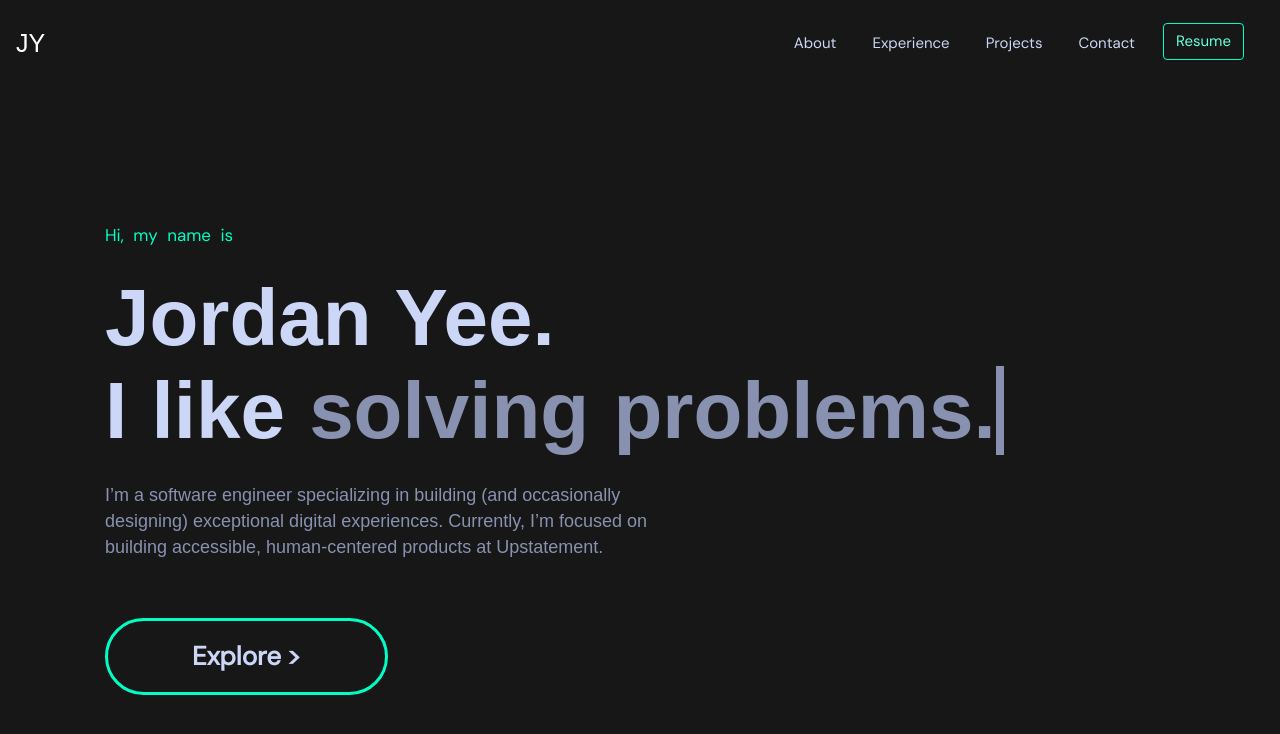
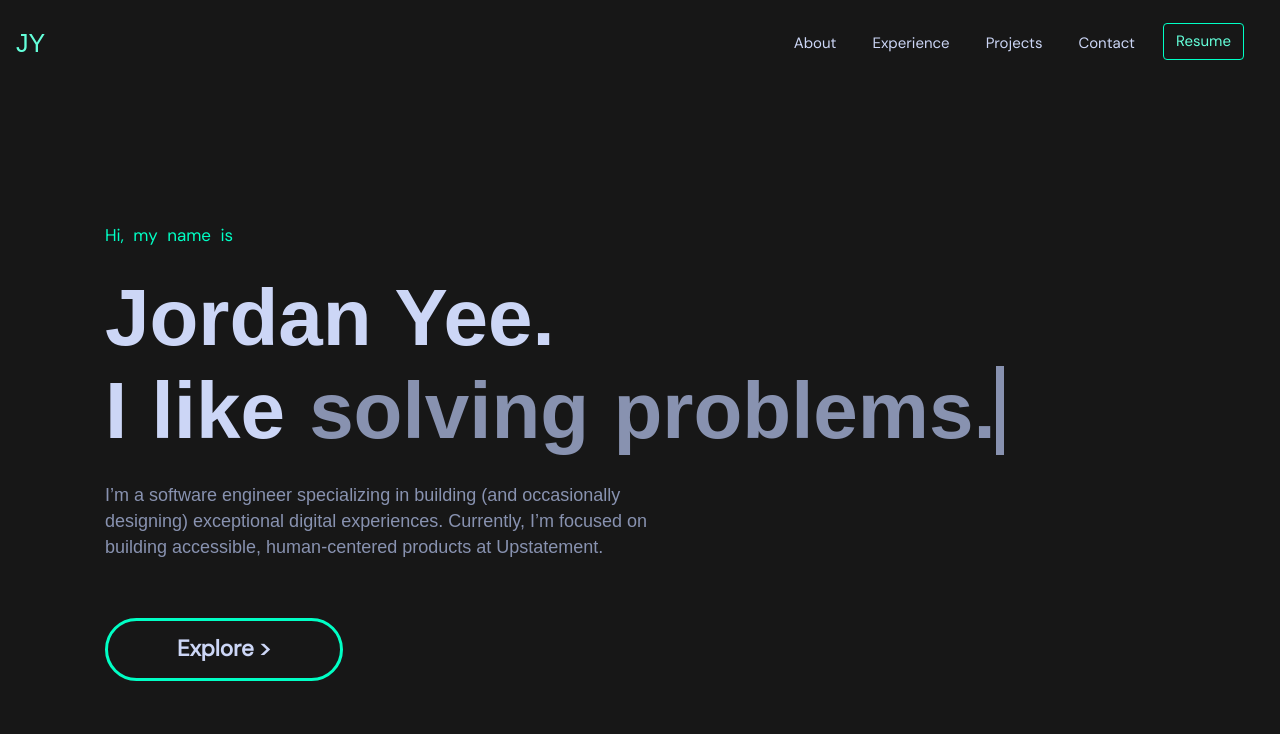
Before and after one commit to jordany33/masterPortfolio, a plain HTML site: page views/landing.html in a window 1280 px wide. Drawn offline with nearby package versions, Linux system fonts and the light colour scheme.

Commit message:
styling and link

```diff
--- a/views/landing.html
+++ b/views/landing.html
@@ -59,7 +59,7 @@
                     <h6 class="white-text">I’m a software engineer specializing in building (and occasionally designing)
                         exceptional digital experiences. Currently, I’m focused on building accessible, human-centered
                         products at Upstatement.</h6>
-                    <a href="#" class="direct">
+                    <a href="/content" class="direct">
                         <span class="direct-text"> Explore </span>
                         <span class="direct-bg"> </span>
                     </a>
--- a/views/styles.css
+++ b/views/styles.css
@@ -74,7 +74,7 @@ header {
     /* Adjust as needed */
 }
 
-.navbar-brand[href="/landing"] {
+.navbar-brand[href="/"] {
     color: #64ffda !important;
 }
 
@@ -897,29 +897,32 @@ footer {
 
 .direct {
     display: inline-block;
-    padding: 1.4375rem 5.4375rem;
-    border-radius: 5.625rem 5.625rem;
+    padding: 1.2rem 4.5rem;  /* Adjusted padding */
+    border-radius: 4.5rem 4.5rem;  /* Adjusted border-radius */
     position: relative;
     text-decoration: none;
     margin-top: 50px;
 }
+
 .direct-text {
     font-family: 'DM Sans', sans-serif;
-    font-size: 1.625rem;
-    line-height: 1.2em;
+    font-size: 1.4rem;  /* Adjusted font-size */
+    line-height: 1.1em;  /* Adjusted line-height */
     color: #ccd6f6;
     font-weight: 700;
     display: block;
     position: relative;
-    padding-right: 1.25rem;
+    padding-right: 1.1rem;  /* Adjusted padding */
     transition-property: transform;
     transition-timing-function: cubic-bezier(0.65, 0, 0.74, 0.99);
     transition-duration: 0.4s;
     z-index: 5;
 }
+
 .direct:hover .direct-text {
-    transform: translateX(-0.3125rem);
+    transform: translateX(-0.25rem);  /* Adjusted transform value */
 }
+
 .direct-text:after {
     content: ">";
     position: absolute;
@@ -931,12 +934,14 @@ footer {
     transition-timing-function: cubic-bezier(0.65, 0, 0.74, 0.99);
     transition-duration: 0.4s;
 }
+
 .direct:hover .direct-text:after {
-    transform: translate(3.625rem, -50%);
+    transform: translate(3rem, -50%);  /* Adjusted transform value */
 }
+
 .direct-bg {
     border: solid 3px #00FFC5;
-    border-radius: 3.75rem 3.75rem;
+    border-radius: 3.2rem 3.2rem;  /* Adjusted border-radius */
     position: absolute;
     top: 0;
     left: 0;
@@ -946,8 +951,9 @@ footer {
     transition-timing-function: cubic-bezier(0.65, 0, 0.74, 0.99);
     transition-duration: 0.4s;
 }
+
 .direct:hover .direct-bg {
-    left: calc(100% - 5rem);
+    left: calc(100% - 4.5rem);  /* Adjusted calc value */
 }
 
 .direct:hover {
```
Lines whose indentation alone changed are shown as unchanged.
